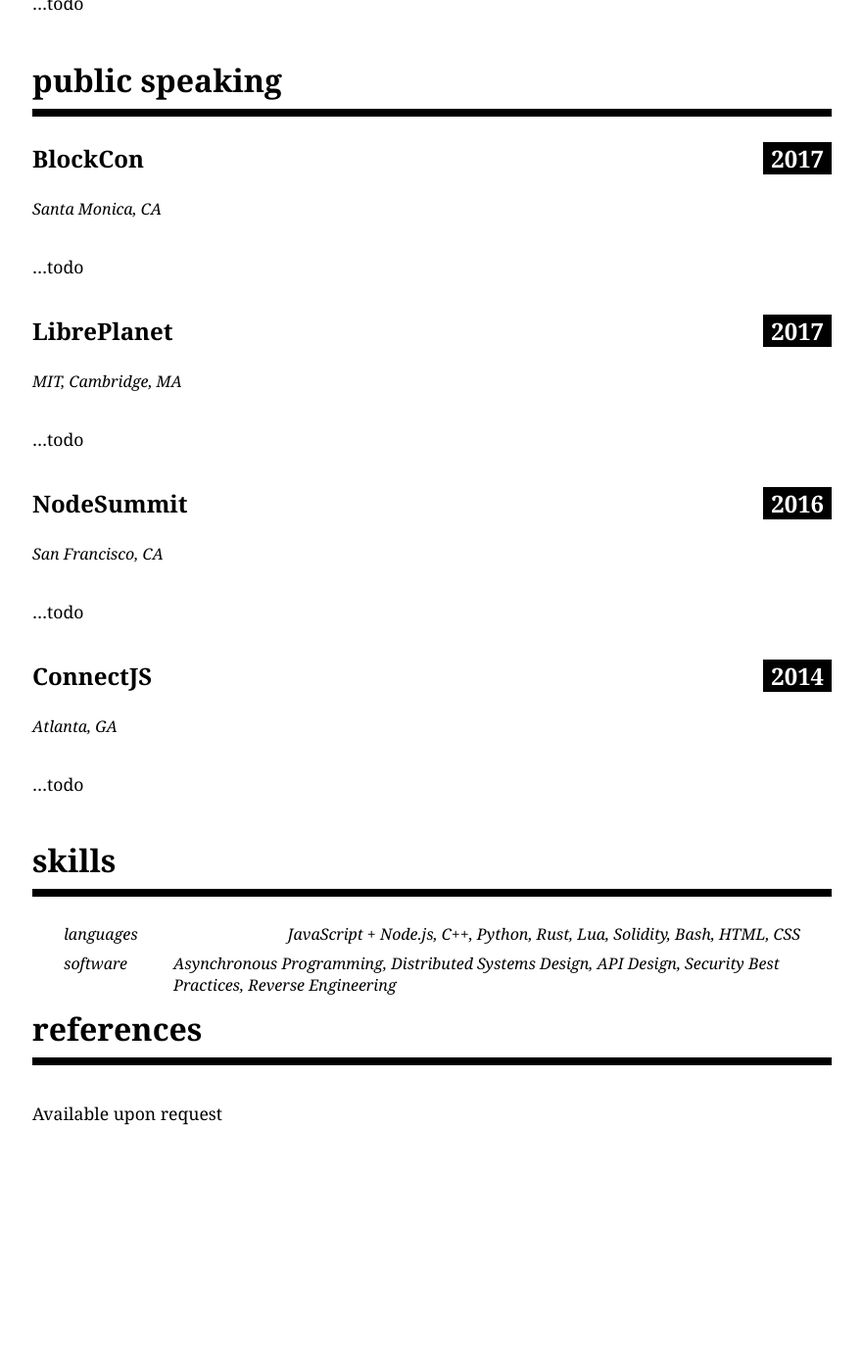
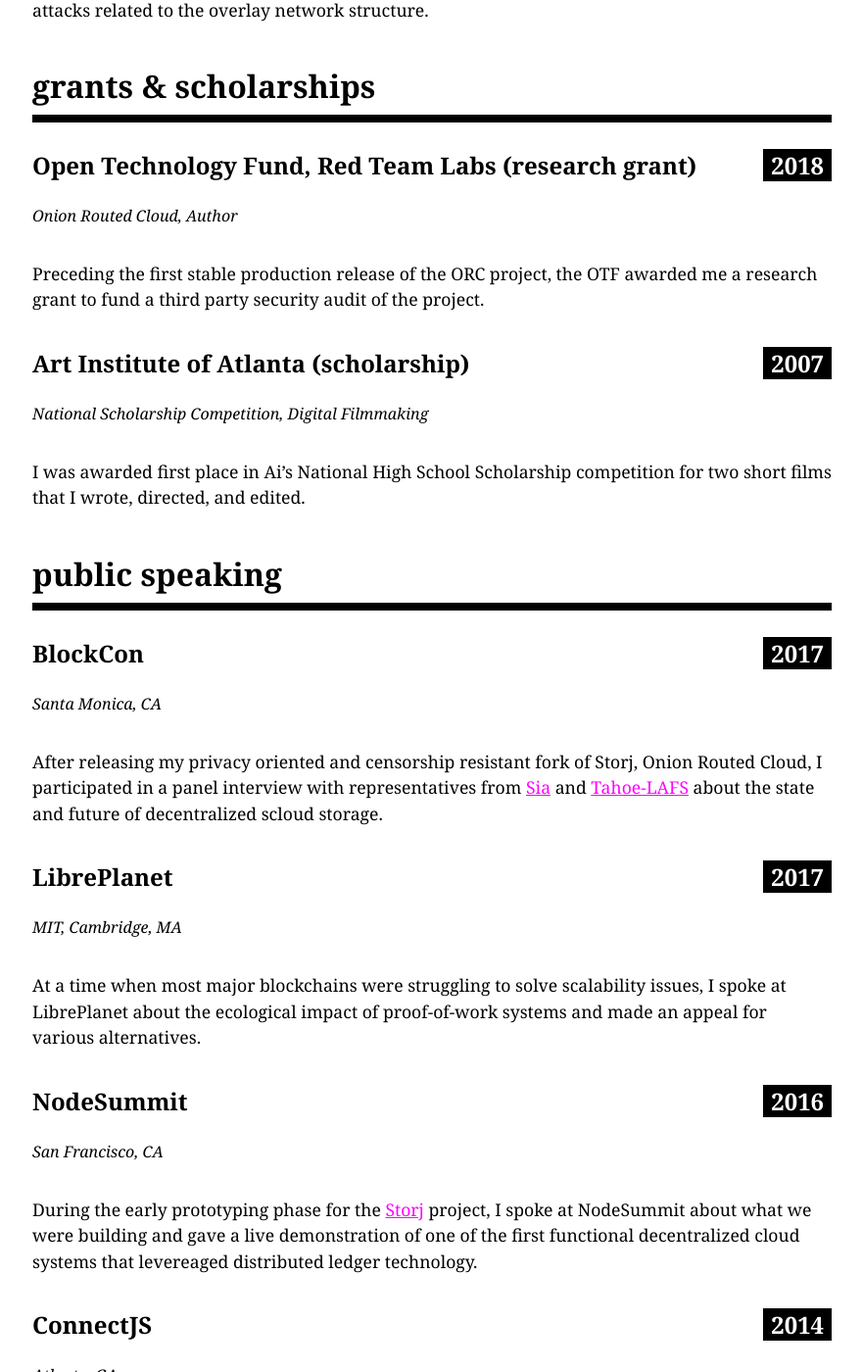
Before and after one commit to 161chihuahuas/cv, a Jekyll site: the page built from index.md, in a window 1280 px wide and 1400 px high, scrolled down 4853 px. Shown: the whole window at 98% size, without its empty margins (199-1079 px from the left). Built offline with Jekyll 4.4.1, drawn with Linux system fonts in a browser that asks for light colours; our own code applies the rules of GitHub Pages for plain Markdown files; comment, search, counter and statistics services are not loaded; before the commit the page ends 6101 px from its top, so only the background shows below that; some of the changed text lies outside the part shown.

Commit message:
details for grants and advisory roles

```diff
--- a/index.md
+++ b/index.md
@@ -116,39 +116,51 @@
 ### Counterpoint Hackerspace **2014-2018**
 #### Executive Director
 
-...todo
+
 
 ### Neo Smart Economy **2017-2018**
 #### Technical Advisor
 
-...todo
+I consulted with the team at [NEO](https://neo.org/about), an open source smart contract platform, conducting several security audits over the course of the enagagment.
 
 ### Fluence Labs **2017-2018**
 #### Technical Advisor
 
-...todo
+[Fluence](https://fluence.network/) is a decentralized physical infrastructure (DePIN) network that offers a verifiable compute. I consulted with the team during the early design phase to help identify potential attacks related to the overlay network structure.
+
+## grants & scholarships
+
+### Open Technology Fund, Red Team Labs (research grant) **2018**
+#### Onion Routed Cloud, Author
+
+Preceding the first stable production release of the ORC project, the OTF awarded me a research grant to fund a third party security audit of the project.
+
+### Art Institute of Atlanta (scholarship) **2007**
+#### National Scholarship Competition, Digital Filmmaking
+
+I was awarded first place in Ai's National High School Scholarship competition for two short films that I wrote, directed, and edited.
 
 ## public speaking
 
 ### BlockCon **2017**
 #### Santa Monica, CA
 
-...todo
+After releasing my privacy oriented and censorship resistant fork of Storj, Onion Routed Cloud, I participated in a panel interview with representatives from [Sia](https://sia.tech/) and [Tahoe-LAFS](https://tahoe-lafs.org/trac/tahoe-lafs) about the state and future of decentralized scloud storage.
 
 ### LibrePlanet **2017**
 #### MIT, Cambridge, MA
 
-...todo
+At a time when most major blockchains were struggling to solve scalability issues, I spoke at LibrePlanet about the ecological impact of proof-of-work systems and made an appeal for various alternatives.
 
 ### NodeSummit **2016**
 #### San Francisco, CA
 
-...todo
+During the early prototyping phase for the [Storj](https://storj.io) project, I spoke at NodeSummit about what we were building and gave a live demonstration of one of the first functional decentralized cloud systems that levereaged distributed ledger technology.
 
 ### ConnectJS **2014**
 #### Atlanta, GA
 
-...todo
+While Node.js was still gaining more widespread developer adoption, I spoke at a conference for JS developers about using server-side JavaScript to implement a peer-to-peer consensus algorithm.
 
 ## skills
 
```
